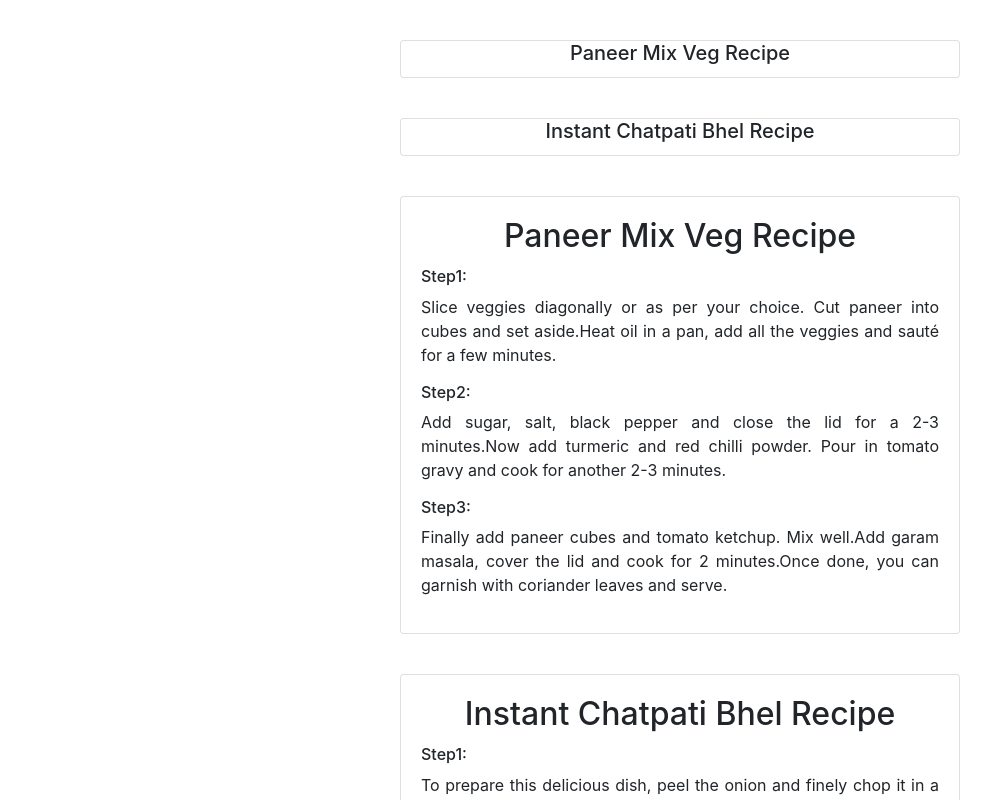
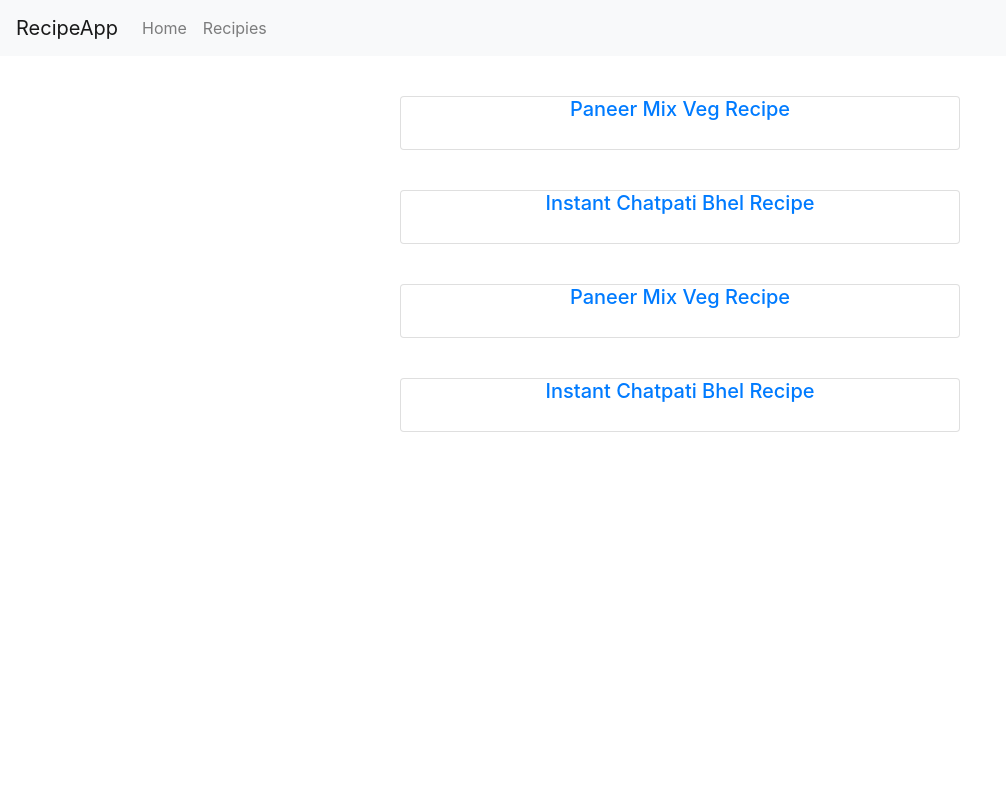
Before and after one commit to nagajayasree/2021, a React (Create React App) app: page /home in a window 1280 px wide. Shown: the top 800 px of the page, without its empty margins (0-1006 px from the left). Built offline with nearby package versions, Linux system fonts and the light colour scheme.

Commit message:
added changes

```diff
--- a/src/App.tsx
+++ b/src/App.tsx
@@ -31,7 +31,6 @@ import { Items } from "./practice/eCommerce/ListItems";
 import { Cart } from "./practice/eCommerce/CartItems";
 import { ECommMain } from "./practice/eCommerce/eCommMain";
 import Quiz from "./practice/Quiz/quiz";
-import { RecipesInfo } from "./practice/RecipeApp/RecipesInfo";
 import { RecipeApp } from "./practice/RecipeApp/RecipeApp";
 
 function App() {
@@ -91,7 +90,6 @@ function App() {
       {/* <Cart /> */}
       {/* <ECommMain /> */}
       {/* <Quiz title={"Quizz App"} /> */}
-      {/* <RecipesInfo /> */}
       <RecipeApp />
     </div>
   );
--- /dev/null
+++ b/src/practice/RecipeApp/NavBar.tsx
@@ -0,0 +1,29 @@
+import { Nav, Navbar } from "react-bootstrap";
+import { BrowserRouter as Router, Route, Link, Switch } from "react-router-dom";
+import { RecipesList } from "./RecipesList";
+import { RecipesInfo } from "./RecipesInfo";
+
+export const NavBar = () => (
+  <Router>
+    <div>
+      <Navbar bg="light" expand="lg">
+        <Navbar.Brand>RecipeApp</Navbar.Brand>
+        <Navbar.Toggle aria-controls="basic-navbar-nav" />
+        <Navbar.Collapse id="basic-navbar-Navbar">
+          <Nav className="mr-auto">
+            <Link to="/home">
+              <Nav.Link>Home</Nav.Link>
+            </Link>
+            <Link to="/recipes">
+              <Nav.Link>Recipies</Nav.Link>
+            </Link>
+          </Nav>
+        </Navbar.Collapse>
+      </Navbar>
+      <Switch>
+        <Route path="/home" component={RecipesList} />
+        <Route path="/recipes/:id" component={RecipesInfo} />
+      </Switch>
+    </div>
+  </Router>
+);
--- a/src/practice/RecipeApp/RecipeApp.tsx
+++ b/src/practice/RecipeApp/RecipeApp.tsx
@@ -1,12 +1,27 @@
 import { createContext } from "react";
-import { RecipesInfo } from "./RecipesInfo";
+import { Nav, Navbar } from "react-bootstrap";
 import { RecipesList } from "./RecipesList";
 import { recipeArr, RecipeInterface } from "./recipesBook";
+import { BrowserRouter as Router, Link, Route } from "react-router-dom";
+import { RecipesInfo } from "./RecipesInfo";
+import { NavBar } from "./NavBar";
+
 export const RecipeCtx = createContext<RecipeInterface | null>(null);
 
 export const RecipeApp = () => (
-  <RecipeCtx.Provider value={recipeArr}>
-    <RecipesList />
-    <RecipesInfo />
-  </RecipeCtx.Provider>
+  <Router>
+    <div>
+      <RecipeCtx.Provider value={recipeArr}>
+        <NavBar />
+        <RecipesList />
+        {/* <Route path="/home" component={RecipesList} /> */}
+        {/* <Route path="/home">
+          <RecipesList />
+        </Route> */}
+        {/* <Route path="/recipes/:id" component={RecipesInfo} /> */}
+        {/* <Route path="/recipes/:id" component={RecipesInfo} /> */}
+        {/* <RecipesInfo /> */}
+      </RecipeCtx.Provider>
+    </div>
+  </Router>
 );
--- a/src/practice/RecipeApp/RecipesInfo.tsx
+++ b/src/practice/RecipeApp/RecipesInfo.tsx
@@ -1,4 +1,5 @@
-import { useContext } from "react";
+import { Component } from "react";
+import { RecipeInterface } from "./recipesBook";
 import { RecipeCtx } from "./RecipeApp";
 import { Card } from "react-bootstrap";
 import CSS from "csstype";
@@ -19,20 +20,29 @@ export const textStyle: CSS.Properties = {
   textAlign: "center" && "justify",
 };
 
-export const RecipesInfo = () => {
-  const recipeCtxt = useContext(RecipeCtx);
+export class RecipesInfo extends Component<{}, RecipeInterface> {
+  constructor(props: RecipeInterface) {
+    super(props);
+    this.state = {
+      book: [],
+    };
+  }
+
+  render() {
     return (
       <div>
-      {recipeCtxt?.book.map((i) => {
+        <RecipeCtx.Consumer>
+          {(value) => (
+            <div>
+              {value?.book.map((i) => {
                 return (
                   <div>
                     <Card style={cardStyle}>
+                      <Card.Title style={titleStyle}>
+                        <p key={i.id}>{i.recipeName}</p>
+                      </Card.Title>
                       <Card.Body>
                         <div>
-                  <Card.Title style={titleStyle}>
-                    <h2>{i.recipeName}</h2>
-                  </Card.Title>
-                  <Card.Text style={textStyle}>
                           {i.making.map((i) => {
                             return (
                               <div>
@@ -45,7 +55,6 @@ export const RecipesInfo = () => {
                               </div>
                             );
                           })}
-                  </Card.Text>
                         </div>
                       </Card.Body>
                     </Card>
@@ -53,5 +62,9 @@ export const RecipesInfo = () => {
                 );
               })}
             </div>
+          )}
+        </RecipeCtx.Consumer>
+      </div>
     );
-};
+  }
+}
--- a/src/practice/RecipeApp/RecipesList.tsx
+++ b/src/practice/RecipeApp/RecipesList.tsx
@@ -1,23 +1,52 @@
+import { Component } from "react";
 import { RecipeCtx } from "./RecipeApp";
-import { useContext } from "react";
 import { Card } from "react-bootstrap";
-import { cardStyle, titleStyle } from "./RecipesInfo";
+import { RecipeInterface } from "./recipesBook";
+import { cardStyle, RecipesInfo, titleStyle } from "./RecipesInfo";
+import { BrowserRouter as Router, Route, Link } from "react-router-dom";
 
-export const RecipesList = () => {
-  const recipeList = useContext(RecipeCtx);
+export class RecipesList extends Component<{}, RecipeInterface> {
+  constructor(props: RecipeInterface) {
+    super(props);
+    this.state = {
+      book: [],
+    };
+  }
+
+  // goToCardInfo = (name: string) => {
+  //   console.log("selected", name);
+  //   // localStorage.setItem("selected", name);
+  //   // this.props.history.push("/recipeInfo/:name");
+  // };
+
+  render() {
     return (
+      <Router>
         <div>
-      {recipeList?.book.map((i) => {
+          <RecipeCtx.Consumer>
+            {(value) => (
+              <div>
+                {value?.book.map((i) => {
                   return (
-          <div>
+                    <div
+                    //  onClick={() => this.goToCardInfo(i.recipeName)}
+                    >
+                      <Link to="/recipeInfo">
                         <Card style={cardStyle}>
                           <Card.Title style={titleStyle}>
-                <div>{i.recipeName}</div>
+                            <p key={i.id}>{i.recipeName}</p>
                           </Card.Title>
                         </Card>
+                      </Link>
                     </div>
                   );
                 })}
               </div>
+            )}
+          </RecipeCtx.Consumer>
+          <Route exact path="/recipeInfo" component={RecipesInfo} />
+        </div>
+      </Router>
     );
-};
+  }
+}
--- a/src/practice/RecipeApp/recipesBook.tsx
+++ b/src/practice/RecipeApp/recipesBook.tsx
@@ -2,6 +2,7 @@ export interface RecipeInterface {
   book: {
     recipeName: string;
     making: { step1: string; step2: string; step3: string }[];
+    id: number;
   }[];
 }
 
@@ -19,6 +20,7 @@ export let recipeArr: RecipeInterface = {
             "Finally add paneer cubes and tomato ketchup. Mix well.Add garam masala, cover the lid and cook for 2 minutes.Once done, you can garnish with coriander leaves and serve.",
         },
       ],
+      id: 1,
     },
     {
       recipeName: "Instant Chatpati Bhel Recipe",
@@ -32,6 +34,7 @@ export let recipeArr: RecipeInterface = {
             "Mix well all the ingredients once again.Then, wash the coriander leaves and finely chop them. Add them to the bowl of sev and puffed rice.Mix once again.In the last, add pomegranate seeds and mix it well. Serve immediately.",
         },
       ],
+      id: 2,
     },
   ],
 };
```
Also changed, not shown: src/practice/RecipeApp/RecipeDetails.tsx (added, +9 -0 lines), 1 other file (tests, documents, lock files or other folders). Lines whose indentation alone changed are shown as unchanged.
